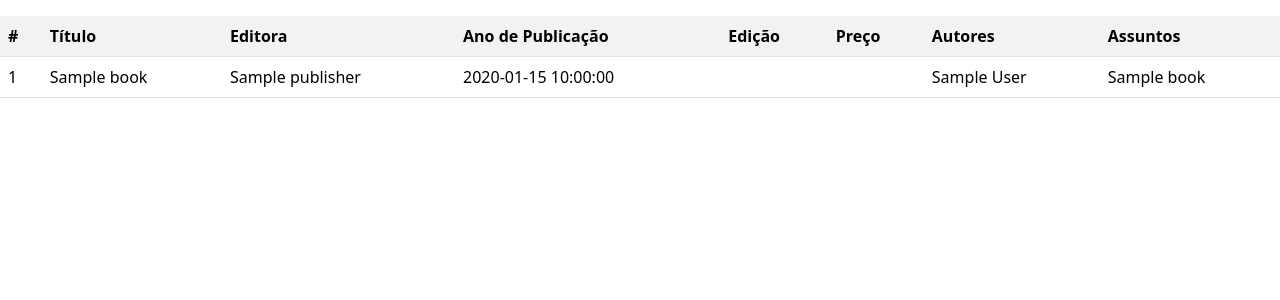
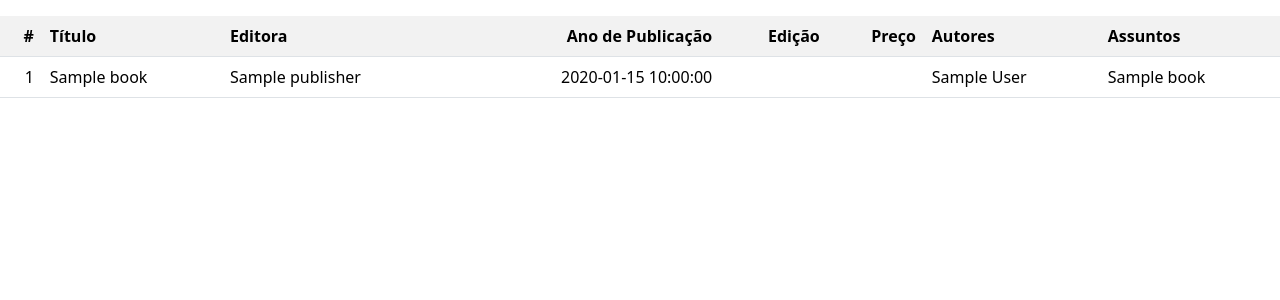
Before and after one commit to jeanmfdias/BookCatalog, a Symfony app: template templates/reports/book_all_details.html.twig in a window 1280 px wide. Shown: the part 24-324 px from the top of the page. Run offline with Twig, Linux system fonts and the light colour scheme; the template is opened without the code that fills it: most values are stand-ins (such as "Sample title", 1, 10 or a date in 2020); style sheets or scripts are compiled from the project's sources; some libraries are stand-ins or nearby versions.

Commit message:
feat: melhorias nos layouts das tabelas

```diff
--- a/templates/authors/index.html.twig
+++ b/templates/authors/index.html.twig
@@ -11,9 +11,9 @@
     <table class="table">
         <thead>
             <tr>
-                <th scope="col">#</th>
+                <th scope="col" class="text-end" style="width: 8%">#</th>
                 <th scope="col">Nome</th>
-                <th scope="col">
+                <th scope="col" style="width: 10%">
                     Ações
                     <a href="{{ path('authors_new') }}" class="btn-solid btn-sm theme-primary">Novo</a>
                 </th>
@@ -22,7 +22,7 @@
         <tbody>
             {% for author in authors %}
                 <tr>
-                    <th scope="row">{{ author.id }}</th>
+                    <th scope="row" class="text-end">{{ author.id }}</th>
                     <td>{{ author.name }}</td>
                     <td>
                         {{ include('_components/action_buttons.html.twig', {pathName: 'authors', id: author.id}) }}
--- a/templates/reports/book_all_details.html.twig
+++ b/templates/reports/book_all_details.html.twig
@@ -7,23 +7,23 @@
     <div class="table-responsive">
         <table class="table table-striped">
             <tr>
-                <th scope="col">#</th>
+                <th scope="col" class="text-end">#</th>
                 <th scope="col">Título</th>
                 <th scope="col">Editora</th>
-                <th scope="col">Ano de Publicação</th>
-                <th scope="col">Edição</th>
-                <th scope="col">Preço</th>
+                <th scope="col" class="text-end">Ano de Publicação</th>
+                <th scope="col" class="text-end">Edição</th>
+                <th scope="col" class="text-end">Preço</th>
                 <th scope="col">Autores</th>
                 <th scope="col">Assuntos</th>
             </tr>
             {% for book in books %}
                 <tr>
-                    <td>{{ book.id }}</td>
+                    <td class="text-end">{{ book.id }}</td>
                     <td>{{ book.title }}</td>
                     <td>{{ book.publisher }}</td>
-                    <td>{{ book.published_year }}</td>
-                    <td>{{ book.edition }}</td>
-                    <td><twig:MoneyBrl :value="book.price"></twig:MoneyBrl></td>
+                    <td class="text-end">{{ book.published_year }}</td>
+                    <td class="text-end">{{ book.edition }}</td>
+                    <td class="text-end"><twig:MoneyBrl :value="book.price"></twig:MoneyBrl></td>
                     <td>{{ book.authors }}</td>
                     <td>{{ book.subjects }}</td>
                 </tr>
--- a/templates/reports/book_by_authors.html.twig
+++ b/templates/reports/book_by_authors.html.twig
@@ -10,12 +10,12 @@
         <table class="table table-striped">
             <tr>
                 <th>Author</th>
-                <th>Total de Livros</th>
+                <th class="text-end">Total de Livros</th>
             </tr>
             {% for book in books %}
                 <tr>
                     <td>{{ book.author_name }}</td>
-                    <td>{{ book.total_books }}</td>
+                    <td class="text-end">{{ book.total_books }}</td>
                 </tr>
             {% endfor %}
         </table>
--- a/templates/subjects/index.html.twig
+++ b/templates/subjects/index.html.twig
@@ -11,9 +11,9 @@
     <table class="table">
         <thead>
             <tr>
-                <th scope="col">#</th>
+                <th scope="col" class="text-end" style="width: 8%">#</th>
                 <th scope="col">Descrição</th>
-                <th scope="col">
+                <th scope="col" style="width: 10%">
                     Ações
                     <a href="{{ path('subjects_new') }}" class="btn-solid btn-sm theme-primary">Novo</a>
                 </th>
@@ -22,7 +22,7 @@
         <tbody>
             {% for subject in subjects %}
                 <tr>
-                    <th scope="row">{{ subject.id }}</th>
+                    <th scope="row" class="text-end">{{ subject.id }}</th>
                     <td>{{ subject.description }}</td>
                     <td>
                         {{ include('_components/action_buttons.html.twig', {pathName: 'subjects', id: subject.id}) }}
```
Also changed, not shown: templates/books/index.html.twig (+9 -9 lines).
